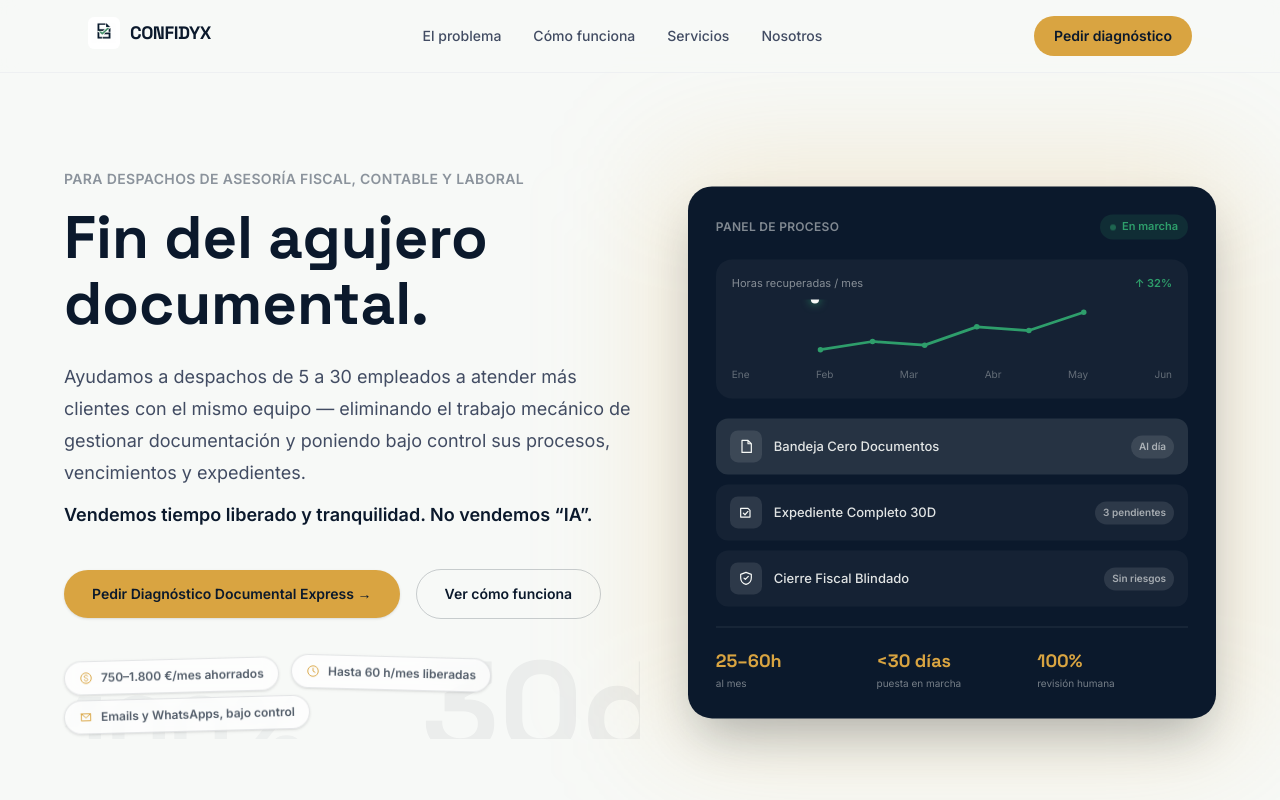
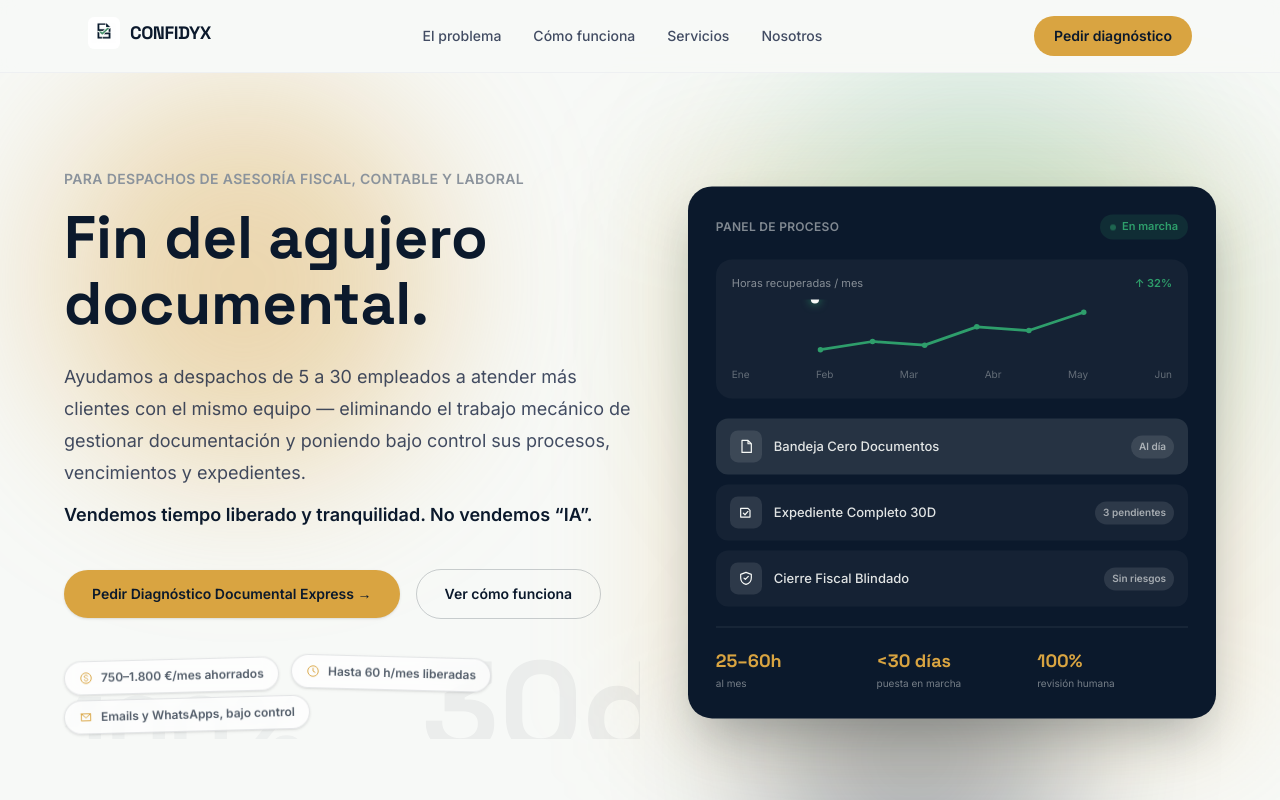
Before and after one commit to danilourido44/web-asesoria, a Next.js app: page / in a window 1280 px wide. Shown: the top 800 px of the page. Built offline with nearby package versions, Linux system fonts and the light colour scheme.

Commit message:
feat: halo difuminado compartido en el hero, uniendo el panel de proceso con el texto

```diff
--- a/src/components/Hero.tsx
+++ b/src/components/Hero.tsx
@@ -53,7 +53,19 @@ const DATA_CHIPS = [
 
 export function Hero() {
   return (
-    <section id="inicio" className="px-6 pt-16 pb-20 md:pt-24 md:pb-28">
+    <section id="inicio" className="relative px-6 pt-16 pb-20 md:pt-24 md:pb-28">
+      {/* Halo difuminado compartido: une visualmente el panel de proceso con
+          el texto ("Para despachos de asesoría fiscal...") en vez de dejar
+          el panel como una tarjeta aislada sobre fondo en blanco. */}
+      <div
+        className="pointer-events-none absolute inset-0 -z-10 hidden overflow-hidden lg:block"
+        aria-hidden="true"
+      >
+        <div className="absolute left-[4%] top-[2%] h-[24rem] w-[24rem] rounded-full bg-gold/40 blur-[80px]" />
+        <div className="absolute right-[6%] top-0 h-[28rem] w-[28rem] rounded-full bg-accent/25 blur-[90px]" />
+        <div className="absolute bottom-[-4rem] right-[16%] h-[20rem] w-[20rem] rounded-full bg-navy/30 blur-[70px]" />
+      </div>
+
       <div className="mx-auto grid max-w-6xl items-center gap-14 lg:grid-cols-[1.05fr_0.95fr] lg:gap-10">
         <div className="relative max-w-xl">
           <HeroBackdrop />
```
